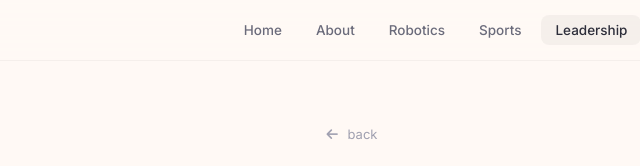
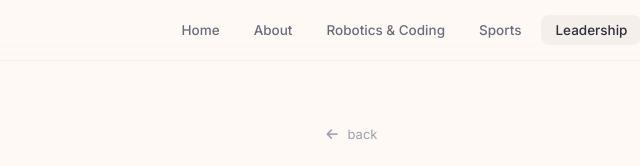
Before and after one commit to KiaraBhandari8/portfolio, a plain HTML site: page pages/leadership.html in a window 1280 px wide. Shown: the top 166 px of the page, 288-928 px from the left. Drawn offline with nearby package versions, Linux system fonts and the light colour scheme; a web font is replaced by a local one.

Commit message:
Update leadership.html

```diff
--- a/pages/leadership.html
+++ b/pages/leadership.html
@@ -11,7 +11,7 @@
   <link rel="stylesheet" href="https://cdnjs.cloudflare.com/ajax/libs/font-awesome/6.5.0/css/all.min.css">
 </head>
 <body>
-  <nav id="navbar"><div class="nav-container"><a href="../index.html" class="nav-logo">Kiara.</a><button class="nav-toggle" id="navToggle" aria-label="Menu"><span></span><span></span><span></span></button><ul class="nav-links" id="navLinks"><li><a href="../index.html">Home</a></li><li><a href="about.html">About</a></li><li><a href="robotics.html">Robotics</a></li><li><a href="sports.html">Sports</a></li><li><a href="leadership.html" class="active">Leadership</a></li><li><a href="service.html">Service</a></li><li><a href="contact.html" class="nav-cta">Say Hi!</a></li></ul></div></nav>
+  <nav id="navbar"><div class="nav-container"><a href="../index.html" class="nav-logo">Kiara.</a><button class="nav-toggle" id="navToggle" aria-label="Menu"><span></span><span></span><span></span></button><ul class="nav-links" id="navLinks"><li><a href="../index.html">Home</a></li><li><a href="about.html">About</a></li><li><a href="robotics.html">Robotics & Coding</a></li><li><a href="sports.html">Sports</a></li><li><a href="leadership.html" class="active">Leadership</a></li><li><a href="service.html">Service</a></li><li><a href="contact.html" class="nav-cta">Say Hi!</a></li></ul></div></nav>
 
   <section class="page-hero">
     <div class="container">
```
